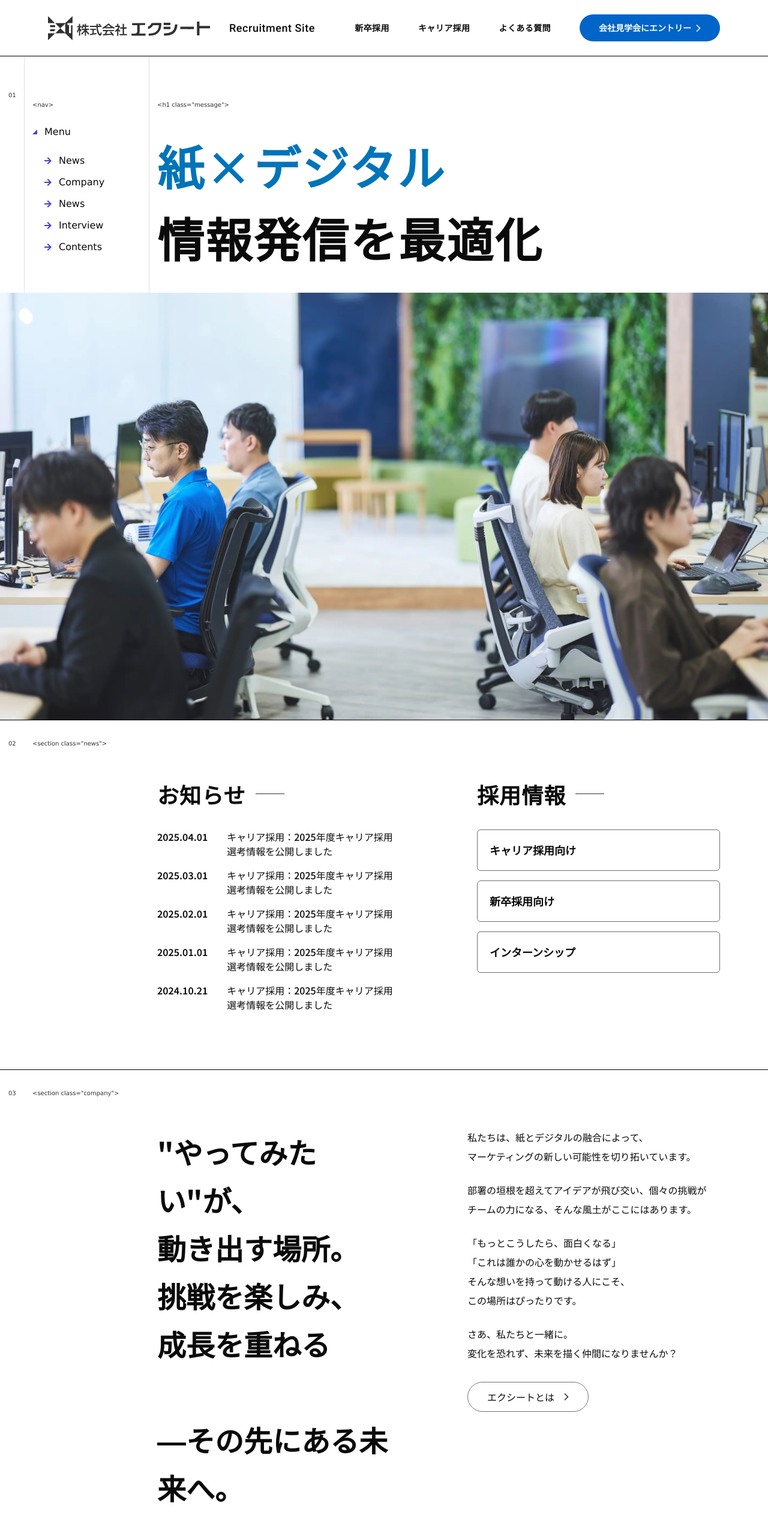
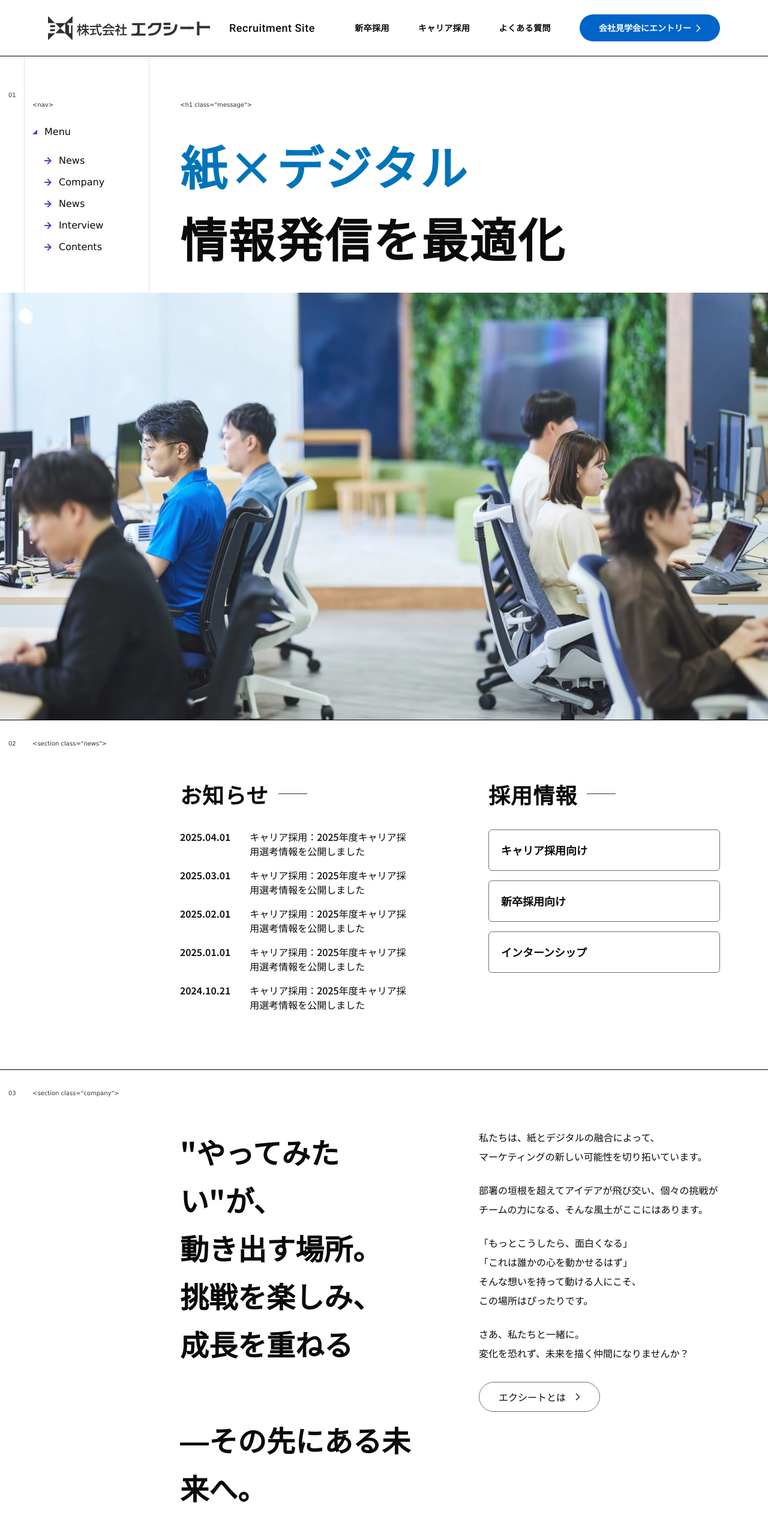
Before and after one commit to ryan256311/recruitingsite, a React (Vite) app: page / in a window 1280 px wide. Shown: the top 2566 px of the page at 60% size. Built offline with nearby package versions, Linux system fonts and the light colour scheme.

Commit message:
Adjust section content insets

```diff
--- a/src/app/App.tsx
+++ b/src/app/App.tsx
@@ -89,7 +89,7 @@ export default function App() {
           </div>
 
           {/* FV Title Area (248px ~) */}
-          <div className="flex-1 py-8 pl-[14px] pr-20">
+          <div className="flex-1 py-8 pl-[52px] pr-20">
             <div className="mb-8">
               <code className="text-[#313131]" style={{ fontFamily: 'Verdana, sans-serif', fontSize: '10px' }}>{`<h1 class="message">`}</code>
             </div>
@@ -115,7 +115,7 @@ export default function App() {
         <div className="absolute top-6 left-[54px]">
           <code className="text-[#313131]" style={{ fontFamily: 'Verdana, sans-serif', fontSize: '10px' }}>{`<section class="news">`}</code>
         </div>
-        <div className="pl-[262px] pr-20">
+        <div className="pl-[300px] pr-20">
           <div className="grid grid-cols-2 gap-32">
             <div>
               <div className="flex items-center gap-4 mb-8">
@@ -162,7 +162,7 @@ export default function App() {
         <div className="absolute top-6 left-[54px]">
           <code className="text-[#313131]" style={{ fontFamily: 'Verdana, sans-serif', fontSize: '10px' }}>{`<section class="company">`}</code>
         </div>
-        <div className="pl-[262px] pr-20">
+        <div className="pl-[300px] pr-20">
           <div className="grid grid-cols-2 gap-24 mb-16">
             <div>
               <h2 className="font-bold" style={{ fontFamily: 'Noto Sans JP, sans-serif', fontSize: '48px', lineHeight: '80px' }}>
@@ -202,7 +202,7 @@ export default function App() {
         <div className="absolute top-6 left-[54px]">
           <code className="text-[#313131]" style={{ fontFamily: 'Verdana, sans-serif', fontSize: '10px' }}>{`<section class="interview">`}</code>
         </div>
-        <div className="pl-[262px] pr-20">
+        <div className="pl-[300px] pr-20">
           <div className="grid grid-cols-[400px_1fr] gap-16">
             <h2 className="font-bold" style={{ fontFamily: 'Noto Sans JP, sans-serif', fontSize: '72px', lineHeight: '1.2' }}>仲間を知る</h2>
             <p style={{ fontFamily: 'Noto Sans JP, sans-serif', fontSize: '16px', lineHeight: '32px' }}>
@@ -217,7 +217,7 @@ export default function App() {
         <div className="absolute top-6 left-[54px]">
           <code className="text-[#313131]" style={{ fontFamily: 'Verdana, sans-serif', fontSize: '10px' }}>{`<section roll="interview-contents">`}</code>
         </div>
-        <div className="pl-[262px] pr-20">
+        <div className="pl-[300px] pr-20">
           <h3 className="font-bold mb-12" style={{ fontFamily: 'Noto Sans JP, sans-serif', fontSize: '36px' }}>インタビュー & クロストーク</h3>
           <div className="grid grid-cols-5 gap-6">
             {[1, 2, 3, 4, 5].map((item) => (
@@ -247,7 +247,7 @@ export default function App() {
             <code className="text-[#313131]" style={{ fontFamily: 'Verdana, sans-serif', fontSize: '10px' }}>{`<section class="environment">`}</code>
           </span>
         </div>
-        <div className="pl-[262px] pr-20">
+        <div className="pl-[300px] pr-20">
           <div className="grid grid-cols-2 gap-24">
             <div className="grid grid-cols-2 gap-4">
               <div className="bg-[#505050] rounded-2xl h-[200px]"></div>
@@ -281,7 +281,7 @@ export default function App() {
         <div className="absolute top-6 left-[54px]">
           <code className="text-[#313131]" style={{ fontFamily: 'Verdana, sans-serif', fontSize: '10px' }}>{`<section class="contents">`}</code>
         </div>
-        <div className="pl-[262px] pr-20">
+        <div className="pl-[300px] pr-20">
           <div className="grid grid-cols-[280px_1fr] gap-16">
             <div>
               <div className="mb-10">
@@ -354,7 +354,7 @@ export default function App() {
         <div className="absolute top-6 left-[54px]">
           <code className="text-[#313131]" style={{ fontFamily: 'Verdana, sans-serif', fontSize: '10px' }}>{`<section class="recruit">`}</code>
         </div>
-        <div className="pl-[262px] pr-20">
+        <div className="pl-[300px] pr-20">
           <div className="grid grid-cols-5 gap-4 mb-16">
             {[companyImage1, companyImage2, companyImage3, companyImage1, companyImage2].map((img, index) => (
               <div key={index} className="rounded-2xl overflow-hidden">
@@ -389,7 +389,7 @@ export default function App() {
         <div className="absolute top-6 left-[54px]">
           <code className="text-[#313131]" style={{ fontFamily: 'Verdana, sans-serif', fontSize: '10px' }}>{`<section class="(X)plode">`}</code>
         </div>
-        <div className="pl-[262px] pr-20">
+        <div className="pl-[300px] pr-20">
           <div className="grid grid-cols-2 gap-24">
             <div>
               <h2 className="font-bold mb-4" style={{ fontFamily: 'Roboto, sans-serif', fontSize: '72px', lineHeight: '1.1' }}>Let ideas (X)plode.</h2>
@@ -435,7 +435,7 @@ export default function App() {
 
       {/* ===== Footer Bottom ===== */}
       <footer className="py-12 bg-white">
-        <div className="pl-[262px] pr-20">
+        <div className="pl-[300px] pr-20">
           <div className="flex items-center justify-between">
             <div className="flex items-center gap-8">
               <div className="w-[200px] h-8">
```
